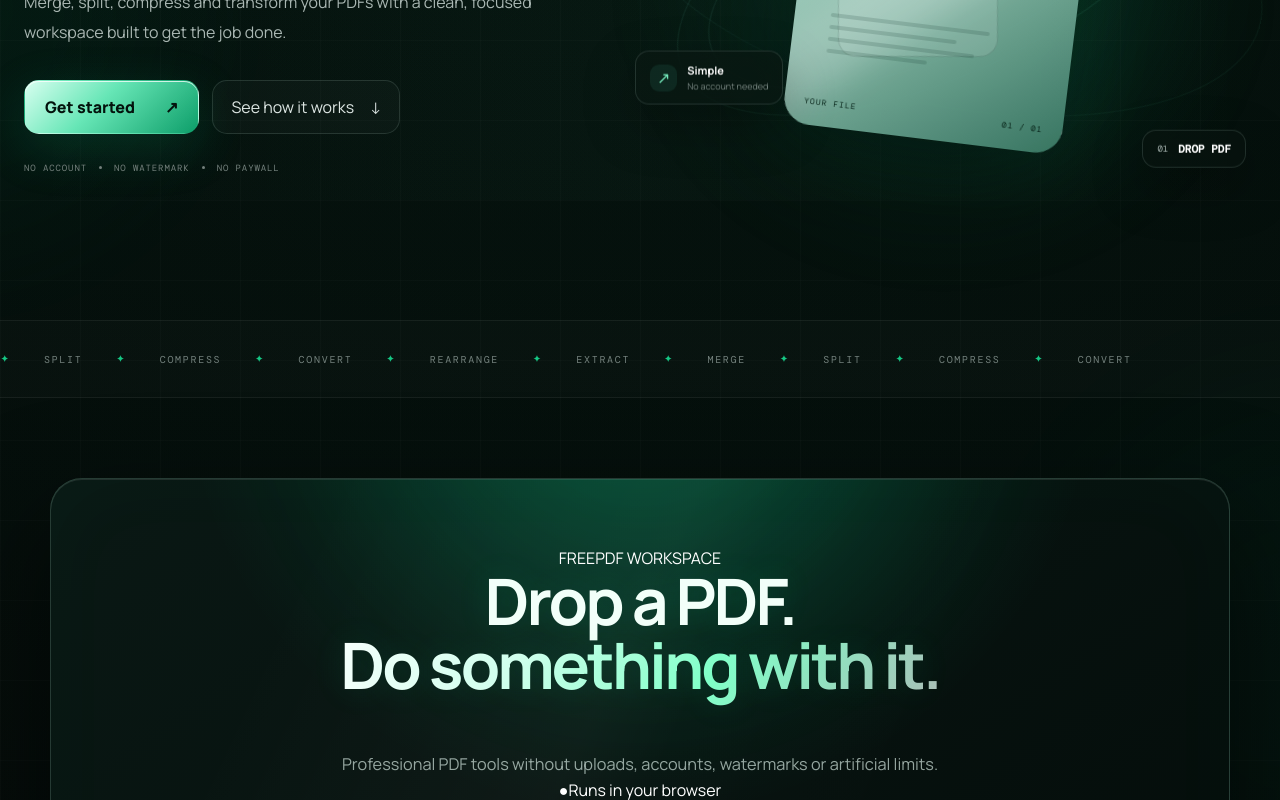
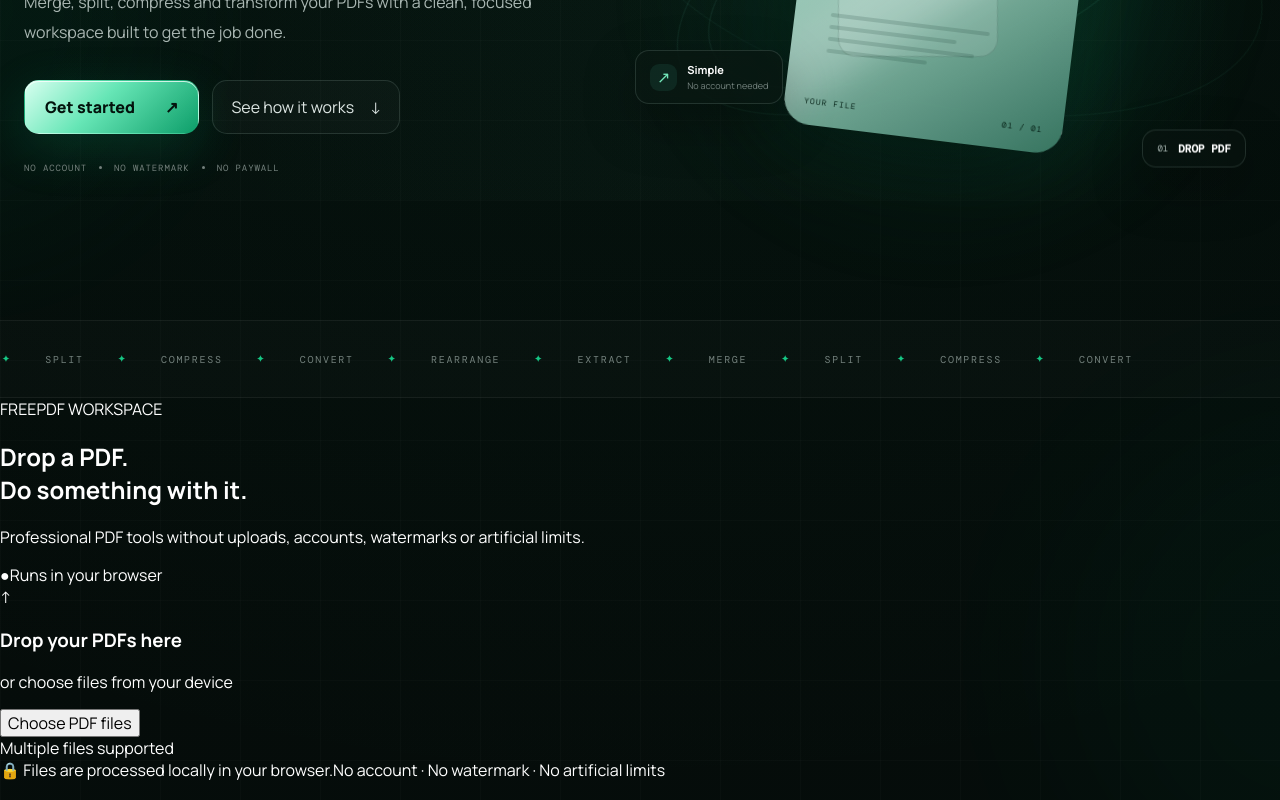
Before and after one commit to avada-kedavra62442/FreePDF, a React (Vite) app: page / in a window 1280 px wide. Shown: the part 600-1400 px from the top of the page. Built offline with nearby package versions, Linux system fonts and the light colour scheme.

Commit message:
Update styles.css

```diff
--- a/src/styles.css
+++ b/src/styles.css
@@ -3414,430 +3414,3 @@
     align-items: flex-start;
   }
 }
-
-/* =========================================================
-   FREEPDF — PREMIUM EMERALD / SILVER GLASS WORKSPACE
-   Visual-only override
-   ========================================================= */
-
-.pdf-workspace-shell {
-  position: relative;
-  width: min(1180px, calc(100% - 40px));
-  margin: 80px auto 110px;
-  padding: 68px 58px 42px;
-
-  overflow: hidden;
-
-  border: 1px solid rgba(184, 255, 226, 0.18);
-  border-radius: 32px;
-
-  background:
-    radial-gradient(
-      circle at 50% -15%,
-      rgba(0, 255, 170, 0.16),
-      transparent 42%
-    ),
-    radial-gradient(
-      circle at 100% 100%,
-      rgba(115, 255, 210, 0.045),
-      transparent 35%
-    ),
-    linear-gradient(
-      145deg,
-      rgba(10, 25, 21, 0.97),
-      rgba(3, 10, 8, 0.985)
-    );
-
-  box-shadow:
-    0 45px 110px rgba(0, 0, 0, 0.58),
-    inset 0 1px 0 rgba(255, 255, 255, 0.10),
-    inset 0 0 90px rgba(0, 255, 170, 0.025);
-
-  backdrop-filter: blur(30px);
-  -webkit-backdrop-filter: blur(30px);
-
-  isolation: isolate;
-
-  transition:
-    border-color 0.35s ease,
-    box-shadow 0.35s ease;
-}
-
-
-/* Metallic glass shine */
-
-.pdf-workspace-shell::before {
-  content: "";
-  position: absolute;
-  inset: 0;
-
-  pointer-events: none;
-
-  background:
-    linear-gradient(
-      115deg,
-      transparent 18%,
-      rgba(255, 255, 255, 0.045) 42%,
-      rgba(255, 255, 255, 0.012) 48%,
-      transparent 66%
-    );
-
-  opacity: 0.75;
-  z-index: -1;
-}
-
-
-/* Emerald atmospheric glow */
-
-.pdf-workspace-shell::after {
-  content: "";
-  position: absolute;
-
-  width: 480px;
-  height: 480px;
-
-  left: 50%;
-  top: -360px;
-
-  transform: translateX(-50%);
-
-  border-radius: 50%;
-
-  background: rgba(0, 255, 170, 0.12);
-
-  filter: blur(100px);
-
-  pointer-events: none;
-  z-index: -1;
-
-  animation: freepdfGlow 8s ease-in-out infinite alternate;
-}
-
-@keyframes freepdfGlow {
-  from {
-    opacity: 0.65;
-    transform: translateX(-50%) scale(0.95);
-  }
-
-  to {
-    opacity: 1;
-    transform: translateX(-50%) scale(1.08);
-  }
-}
-
-
-/* =========================================================
-   HEADER
-   ========================================================= */
-
-.pdf-workspace-header {
-  position: relative;
-  z-index: 2;
-
-  text-align: center;
-
-  margin-bottom: 46px;
-}
-
-
-/* Eyebrow / small label if present */
-
-.pdf-workspace-header .eyebrow,
-.pdf-workspace-header .label,
-.pdf-workspace-header small {
-  color: rgba(180, 255, 224, 0.72);
-}
-
-
-/* Main title */
-
-.pdf-workspace-header h1,
-.pdf-workspace-header h2 {
-  margin-top: 0;
-
-  color: #f2fff9;
-
-  font-size: clamp(2.4rem, 5vw, 4.3rem);
-  line-height: 1;
-
-  letter-spacing: -0.045em;
-
-  text-shadow:
-    0 0 35px rgba(0, 255, 170, 0.12);
-}
-
-
-/* Make emerald-highlighted text actually look metallic */
-
-.pdf-workspace-header h1 span,
-.pdf-workspace-header h2 span {
-  background:
-    linear-gradient(
-      120deg,
-      #ffffff 0%,
-      #d9fff0 30%,
-      #86ffca 62%,
-      #aebdb8 100%
-    );
-
-  -webkit-background-clip: text;
-  background-clip: text;
-
-  -webkit-text-fill-color: transparent;
-}
-
-
-/* Subtitle */
-
-.pdf-workspace-header p {
-  max-width: 700px;
-
-  margin: 20px auto 0;
-
-  color: rgba(222, 242, 234, 0.66);
-
-  font-size: 1.02rem;
-  line-height: 1.75;
-}
-
-
-/* =========================================================
-   DROP ZONE
-   ========================================================= */
-
-.pdf-drop-zone {
-  position: relative;
-  z-index: 2;
-
-  min-height: 350px;
-
-  display: flex;
-  flex-direction: column;
-
-  align-items: center;
-  justify-content: center;
-
-  padding: 55px 30px;
-
-  border: 1px dashed rgba(119, 255, 205, 0.30);
-
-  border-radius: 26px;
-
-  background:
-    radial-gradient(
-      circle at 50% 45%,
-      rgba(0, 255, 170, 0.075),
-      transparent 62%
-    ),
-    linear-gradient(
-      145deg,
-      rgba(255, 255, 255, 0.035),
-      rgba(255, 255, 255, 0.012)
-    );
-
-  box-shadow:
-    inset 0 1px 0 rgba(255, 255, 255, 0.045),
-    inset 0 0 45px rgba(0, 255, 170, 0.025);
-
-  transition:
-    transform 0.35s ease,
-    border-color 0.35s ease,
-    background 0.35s ease,
-    box-shadow 0.35s ease;
-}
-
-
-/* Hover */
-
-.pdf-drop-zone:hover {
-  transform: translateY(-4px);
-
-  border-color: rgba(125, 255, 210, 0.65);
-
-  background:
-    radial-gradient(
-      circle at 50% 45%,
-      rgba(0, 255, 170, 0.12),
-      transparent 62%
-    ),
-    linear-gradient(
-      145deg,
-      rgba(255, 255, 255, 0.05),
-      rgba(255, 255, 255, 0.018)
-    );
-
-  box-shadow:
-    0 22px 65px rgba(0, 0, 0, 0.28),
-    0 0 55px rgba(0, 255, 170, 0.055),
-    inset 0 1px 0 rgba(255, 255, 255, 0.08);
-}
-
-
-/* =========================================================
-   TEXT INSIDE DROPZONE
-   ========================================================= */
-
-.pdf-drop-zone h2,
-.pdf-drop-zone h3 {
-  color: #f0fff8;
-
-  font-size: clamp(1.35rem, 2.5vw, 1.8rem);
-
-  letter-spacing: -0.025em;
-
-  margin-bottom: 8px;
-}
-
-
-.pdf-drop-zone p {
-  color: rgba(216, 239, 229, 0.57);
-
-  line-height: 1.65;
-}
-
-
-/* =========================================================
-   UPLOAD BUTTONS
-   ========================================================= */
-
-.pdf-drop-zone button,
-.pdf-drop-zone label {
-  position: relative;
-
-  border: 1px solid rgba(172, 255, 220, 0.28);
-
-  border-radius: 14px;
-
-  padding: 13px 23px;
-
-  background:
-    linear-gradient(
-      135deg,
-      rgba(79, 255, 190, 0.20),
-      rgba(255, 255, 255, 0.055)
-    );
-
-  color: #eafff5;
-
-  font-weight: 700;
-
-  cursor: pointer;
-
-  box-shadow:
-    inset 0 1px 0 rgba(255, 255, 255, 0.12),
-    0 12px 32px rgba(0, 0, 0, 0.22);
-
-  transition:
-    transform 0.25s ease,
-    border-color 0.25s ease,
-    background 0.25s ease,
-    box-shadow 0.25s ease;
-}
-
-
-.pdf-drop-zone button:hover,
-.pdf-drop-zone label:hover {
-  transform: translateY(-3px);
-
-  border-color: rgba(174, 255, 222, 0.62);
-
-  background:
-    linear-gradient(
-      135deg,
-      rgba(79, 255, 190, 0.31),
-      rgba(255, 255, 255, 0.09)
-    );
-
-  box-shadow:
-    0 15px 38px rgba(0, 255, 170, 0.12),
-    inset 0 1px 0 rgba(255, 255, 255, 0.17);
-}
-
-
-/* =========================================================
-   FOOTER / PRIVACY NOTE
-   ========================================================= */
-
-.pdf-workspace-footer {
-  position: relative;
-  z-index: 2;
-
-  display: flex;
-
-  align-items: center;
-  justify-content: center;
-
-  flex-wrap: wrap;
-
-  gap: 9px;
-
-  margin-top: 25px;
-
-  color: rgba(203, 232, 220, 0.48);
-
-  font-size: 0.82rem;
-
-  text-align: center;
-}
-
-
-.pdf-workspace-footer strong {
-  color: rgba(211, 255, 235, 0.78);
-}
-
-
-/* =========================================================
-   RESPONSIVE
-   ========================================================= */
-
-@media (max-width: 800px) {
-
-  .pdf-workspace-shell {
-    width: calc(100% - 24px);
-
-    margin: 50px auto 70px;
-
-    padding: 48px 20px 35px;
-
-    border-radius: 25px;
-  }
-
-  .pdf-workspace-header {
-    margin-bottom: 30px;
-  }
-
-  .pdf-workspace-header h1,
-  .pdf-workspace-header h2 {
-    font-size: 2.45rem;
-  }
-
-  .pdf-drop-zone {
-    min-height: 300px;
-
-    padding: 38px 18px;
-
-    border-radius: 21px;
-  }
-
-  .pdf-workspace-footer {
-    font-size: 0.76rem;
-  }
-}
-
-
-/* =========================================================
-   REDUCED MOTION
-   ========================================================= */
-
-@media (prefers-reduced-motion: reduce) {
-
-  .pdf-workspace-shell::after {
-    animation: none;
-  }
-
-  .pdf-drop-zone,
-  .pdf-drop-zone button,
-  .pdf-drop-zone label {
-    transition: none;
-  }
-}
```
